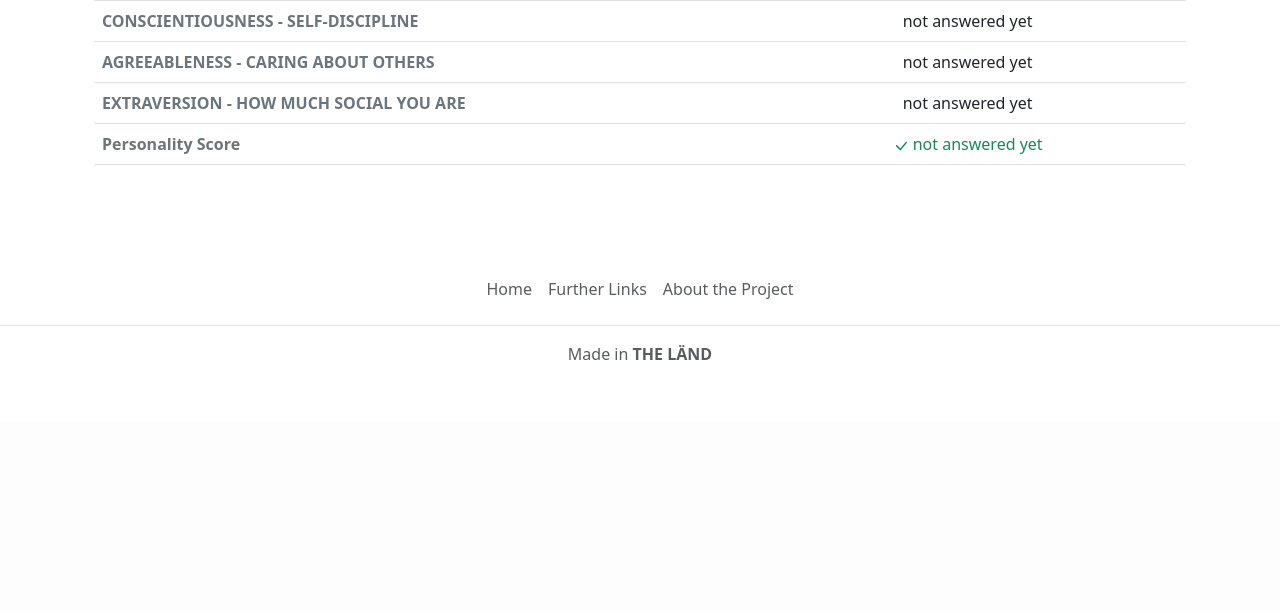
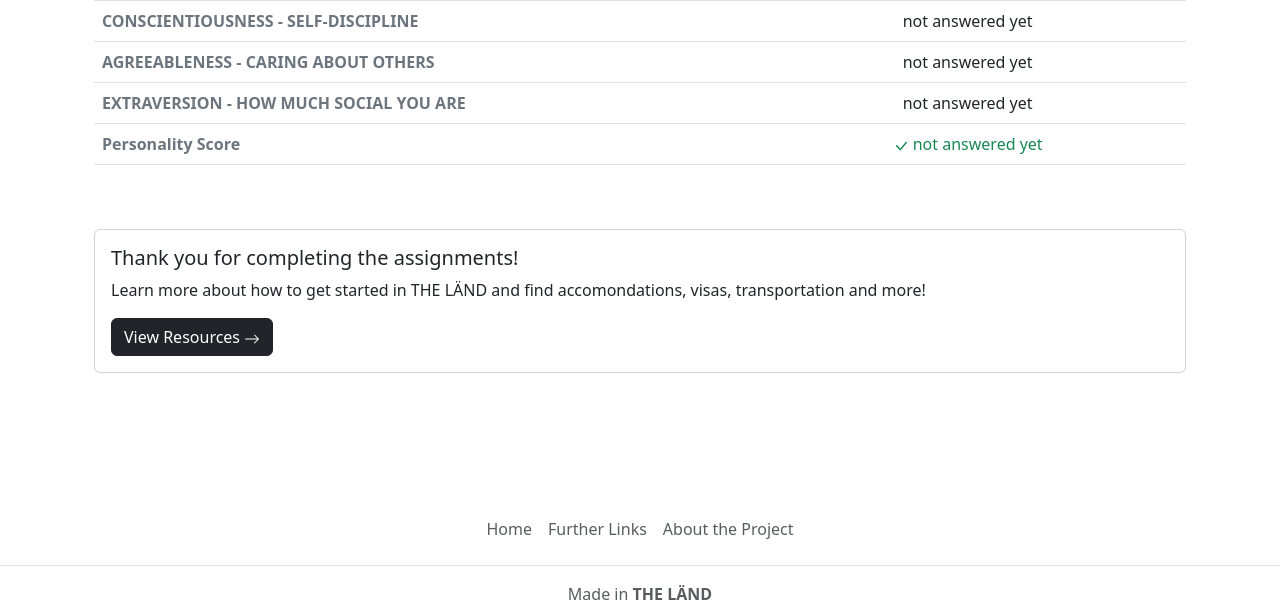
Before and after one commit to Economy-Work/WorkInBW, a PHP site: page /personalityCheck/results.php in a window 1280 px wide. Shown: the part 1133-1746 px from the top of the page. Before the commit the page ends 1493 px from the top, so only its background shows below. Run offline with PHP 8.4, Linux system fonts and the light colour scheme; the visitor is signed in with stand-in values (Sample User, id 1); data that the repository does not hold is empty.

Commit message:
add "resources" box to results page

```diff
--- a/backend/results.php
+++ b/backend/results.php
@@ -92,6 +92,17 @@ require_once __DIR__.'/config.php';
       </table>
     </div>
 
+    <div class="card w-100 my-5">
+      <div class="card-body">
+        <h5 class="card-title">Thank you for completing the assignments!</h5>
+        <p class="card-text">Learn more about how to get started in THE LÄND and find accomondations, visas, transportation and more!</p>
+        <a href="/links.php" class="btn btn-dark">
+          View Resources
+          <svg xmlns="http://www.w3.org/2000/svg" width="16" height="16" fill="currentColor" class="bi bi-arrow-right" viewBox="0 0 16 16"><path fill-rule="evenodd" d="M1 8a.5.5 0 0 1 .5-.5h11.793l-3.147-3.146a.5.5 0 0 1 .708-.708l4 4a.5.5 0 0 1 0 .708l-4 4a.5.5 0 0 1-.708-.708L13.293 8.5H1.5A.5.5 0 0 1 1 8z"/></svg>
+        </a>
+      </div>
+    </div>
+
   </div>
 </main>
 
```
